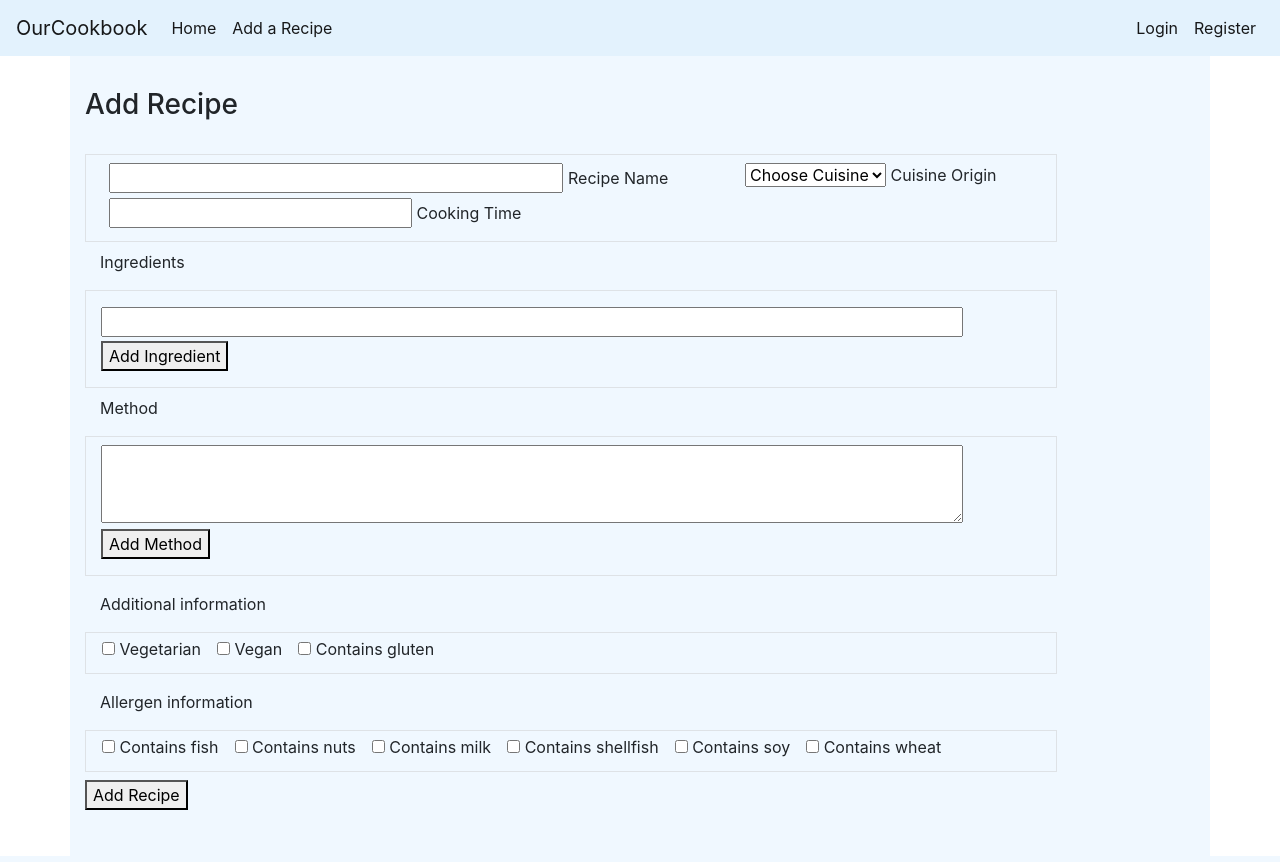
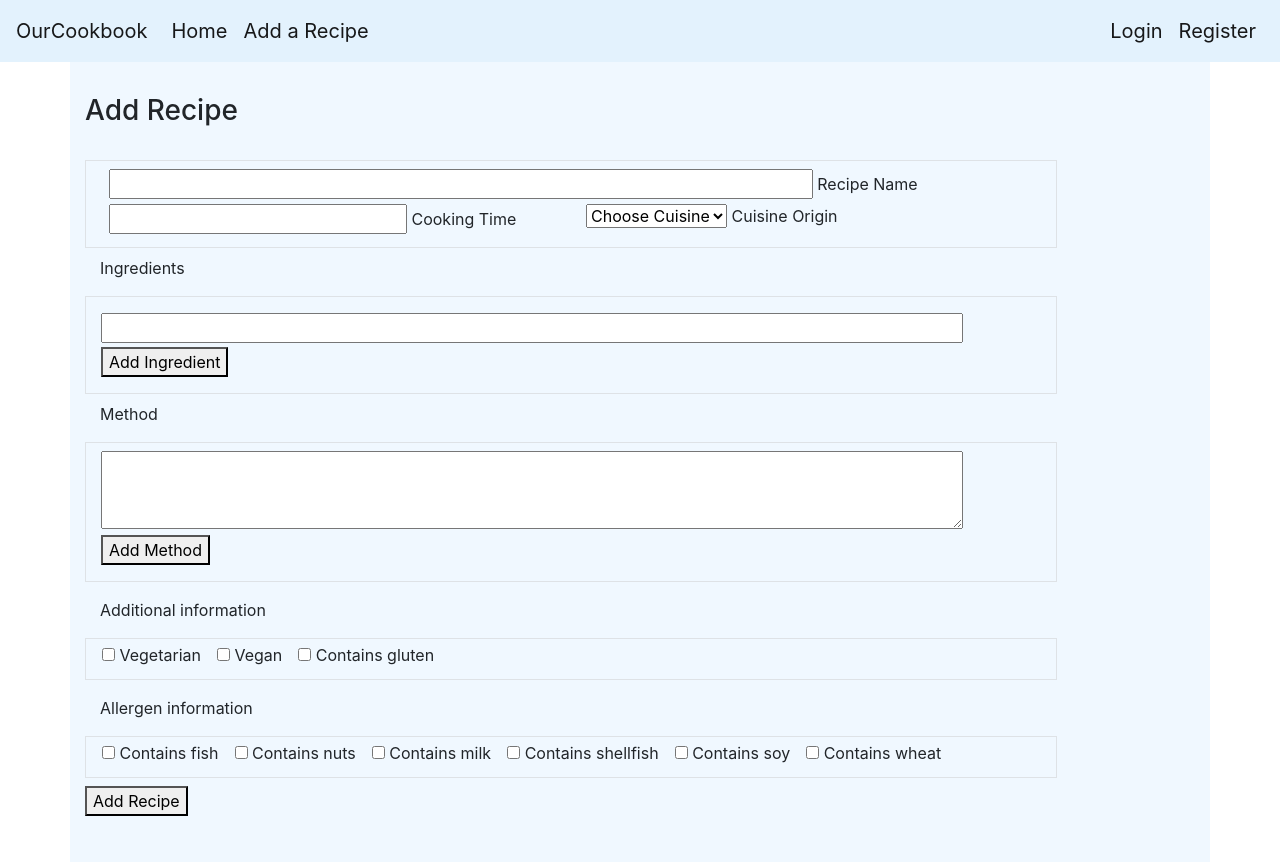
Before and after one commit to NinjaAiden/dcd-milestone-project, a Flask app: page /add_recipe in a window 1280 px wide. Run offline with Flask 2, Linux system fonts and the light colour scheme; data that the repository does not hold is empty; some libraries are stand-ins or nearby versions.

Commit message:
refactored edit and add pages

```diff
--- a/static/css/style.css
+++ b/static/css/style.css
@@ -27,3 +27,7 @@ body {
 .view-bind{
     margin-right: 0;
 }
+
+.navbar{
+    font-size: 20px;
+}
--- a/templates/addrecipe.html
+++ b/templates/addrecipe.html
@@ -7,24 +7,24 @@
         <form action="{{ url_for('insert_recipe') }}" method="POST" class="col-12">
             <div class="row border p-2 mb-2">
                 <!-- recipe title input -->
-                <div class="col-8">
-                    <input class="col-9" id="recipe_title" name="recipe_title" type="text" required>
-                    <label for="icon_prefix">Recipe Name</label>
+                <div class="col-11">
+                    <input class="col-10" id="recipe_title" name="recipe_title" type="text" required>
+                    <label for="recipe_title">Recipe Name</label>
+                </div>
+                <!-- cook time input -->
+                <div class="col-6">
+                    <input class="col-8" id="cook_time" name="cook_time" type="text" required>
+                    <label for="cook_time">Cooking Time</label>
                 </div>
                 <!-- cuisine selector -->
-                <div class="col-4">
+                <div class="col-5">
                     <select id="cuisine" name="cuisine_type" required>
                         <option value="" disabled selected>Choose Cuisine</option>
                         {% for cuis in cuisine %}
                         <option value="{{cuis.cuisine_type}}">{{cuis.cuisine_type.capitalize()}}</option>
                         {% endfor %}
                     </select>
-                    <label>Cuisine Origin</label>
-                </div>
-                <!-- cook time input -->
-                <div class="col-8">
-                    <input class="col-6" id="cook_time" name="cook_time" type="text" required>
-                    <label for="icon_prefix">Cooking Time</label>
+                    <label for="cuisine_slector">Cuisine Origin</label>
                 </div>
             </div>
             <!-- ingredients list -->
```
Also changed, not shown: templates/editrecipe.html (+10 -14 lines).
